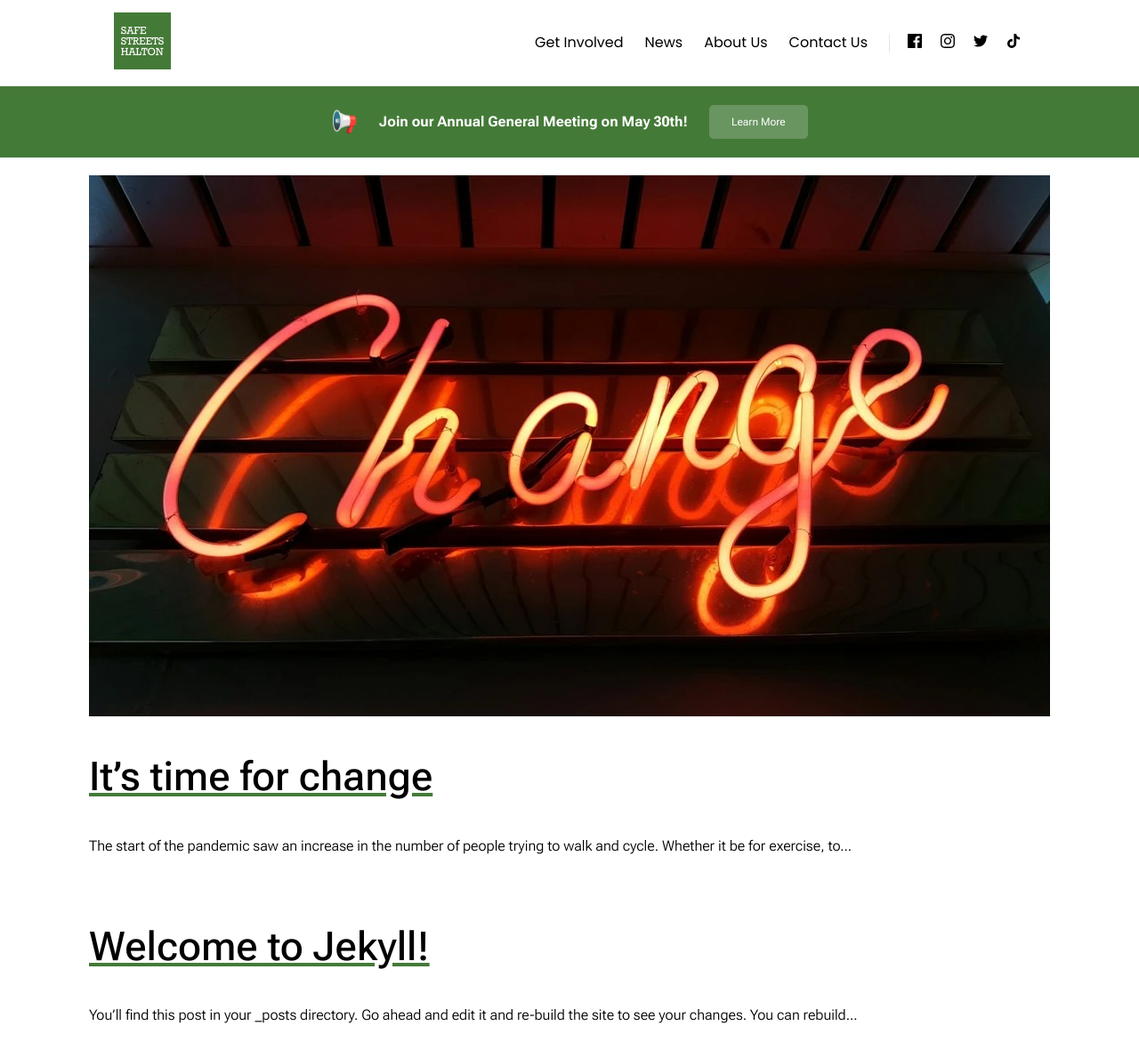
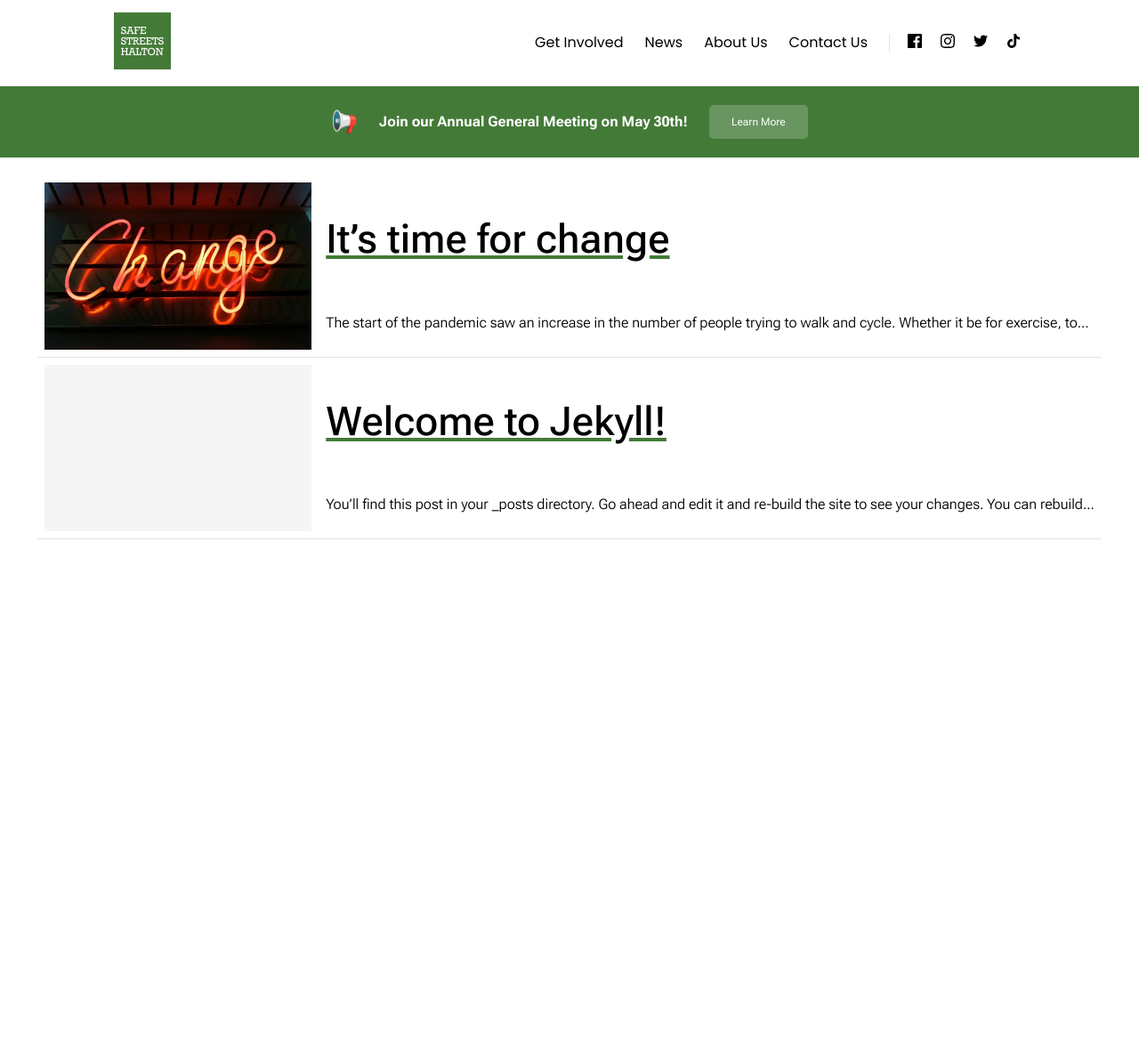
Before and after one commit to Safe-Streets-Halton/safe-streets-halton.github.io, a Jekyll site: the page built from news.md, in a window 1280 px wide. Shown: the whole page at 89% size. Built offline with Jekyll 4.4.1, drawn with Linux system fonts in a browser that asks for light colours; after the commit the page ends 900 px from its top, so only the background shows below that.

Commit message:
Updated layout for the news page

```diff
--- a/_layouts/news.html
+++ b/_layouts/news.html
@@ -9,8 +9,10 @@ layout: default
             {% assign postExcerpt = post.excerpt | strip_html | truncatewords: 24 %}
             <div class="article-list-item">
                 <img src="{{ post.banner }}" />
-                <a href="{{ postUrl }}"><h2>{{ post.title }}</h2></a>
-                <p>{{ postExcerpt }}</p>
+                <div class="article-list-item__content">
+                    <a href="{{ postUrl }}"><h2>{{ post.title }}</h2></a>
+                    <p>{{ postExcerpt }}</p>
+                </div>
             </div>
         {%- endfor -%}
     </section>
--- a/_sass/news.scss
+++ b/_sass/news.scss
@@ -9,5 +9,28 @@
 
 .article-list {
     flex-grow: 1;
+}
 
+.article-list-item {
+    display: flex;
+    flex-direction: row;
+    flex-wrap: wrap;
+    column-gap: 16px;
+    row-gap: 0px;
+    justify-content: center;
+    padding: 8px;
+    border-bottom: 1px solid rgba(0,0,0,0.1);
+
+    img {
+        width: 300px;
+        height: auto;
+        background: rgba(0,0,0,0.04);
+    }
+
+    &__content {
+        display: flex;
+        flex-direction: column;
+        align-items: flex-start;
+        flex-grow: 2;
+    }
 }
```
